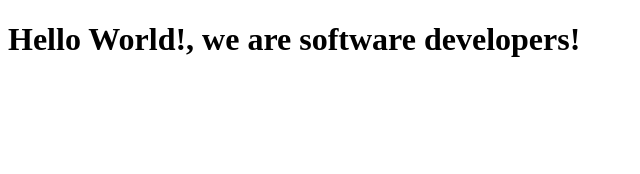
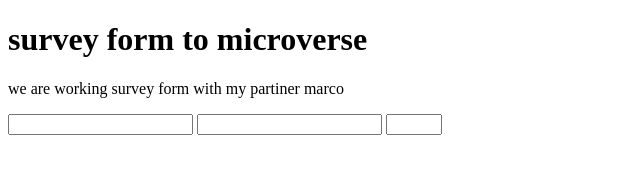
Before and after one commit to MarcoDDM/time-marco, a plain HTML site: page index.html in a window 1280 px wide. Shown: the whole page, without its empty margins (0-640 px from the left). Drawn offline with Linux system fonts and the light colour scheme.

Commit message:
8 out of 17 test passed

```diff
--- a/index.html
+++ b/index.html
@@ -7,11 +7,19 @@
   </head>
 
   <body>
+    <h1 id="title"> survey form to microverse </h1>
+<P id="description">we are working survey form with my partiner marco</P>
 
-    <h1>Hello World!, we are software developers!</h1>
+<div>
+<form id="survey-form">
+
+  <input type="text" id="name">
+  <input type="email" id="email">
+  <input type="number" id="number" min="18" max="99">
 
 
-
+</form>
+</div>
 
 
 
```
